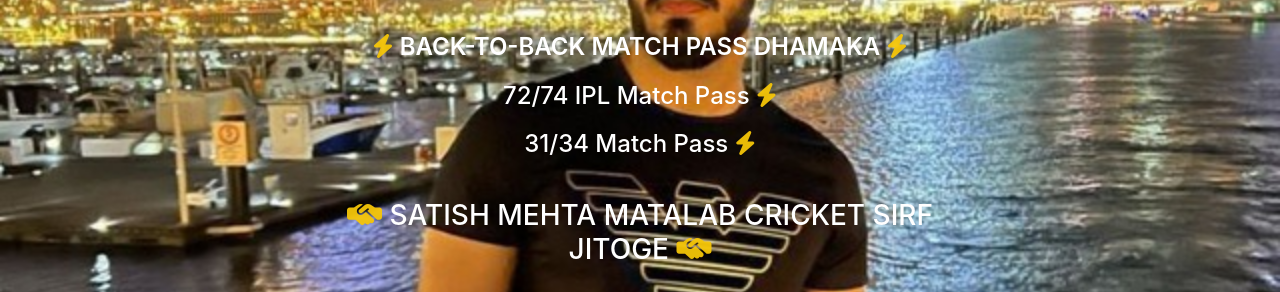
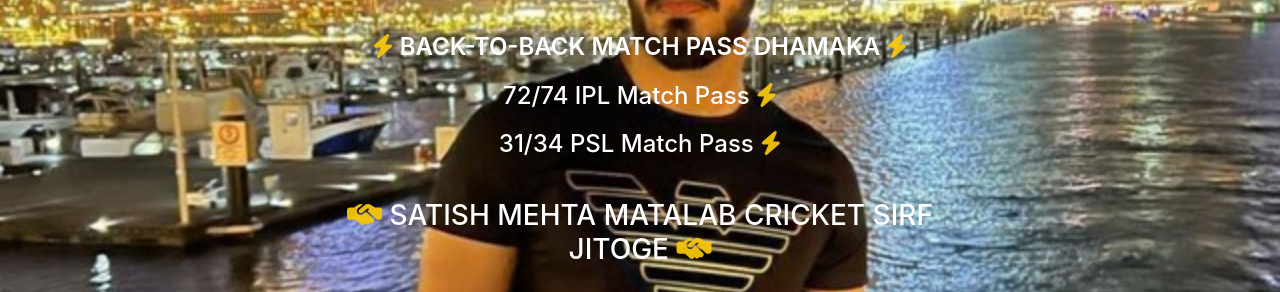
Before and after one commit to developerking005/SatishMehta, a plain HTML site: page index.html in a window 1280 px wide. Shown: the part 285-577 px from the top of the page. Drawn offline with nearby package versions, Linux system fonts and the light colour scheme.

Commit message:
Update index.html

```diff
--- a/index.html
+++ b/index.html
@@ -59,7 +59,7 @@
 
             <h4 class="otherDataMain"> <i class="fa-solid fa-bolt"  style="color: rgba(246, 198, 7, 0.947);"></i> BACK-TO-BACK MATCH PASS DHAMAKA <i class="fa-solid fa-bolt"  style="color: rgba(246, 198, 7, 0.947);"></i></h4>
             <h4 class="otherData"> 72/74 IPL Match Pass <i class="fa-solid fa-bolt"  style="color: rgba(246, 198, 7, 0.947);"></i></h4>
-            <h4 class="otherData"> 31/34 Match Pass <i class="fa-solid fa-bolt"  style="color: rgba(246, 198, 7, 0.947);"></i></h4>
+            <h4 class="otherData"> 31/34 PSL Match Pass <i class="fa-solid fa-bolt"  style="color: rgba(246, 198, 7, 0.947);"></i></h4>
             <h3 class="footerData"><i class="fa-solid fa-handshake-simple"  style="color: rgba(246, 198, 7, 0.947);"></i>  SATISH MEHTA MATALAB CRICKET SIRF JITOGE  <i class="fa-solid fa-handshake-simple"  style="color: rgba(246, 198, 7, 0.947);"></i></h3>
 
             <a href="https://telegram.me/+b_OKRZ1NVMljYzE1" target="_blank" class="telegram-button">
```
